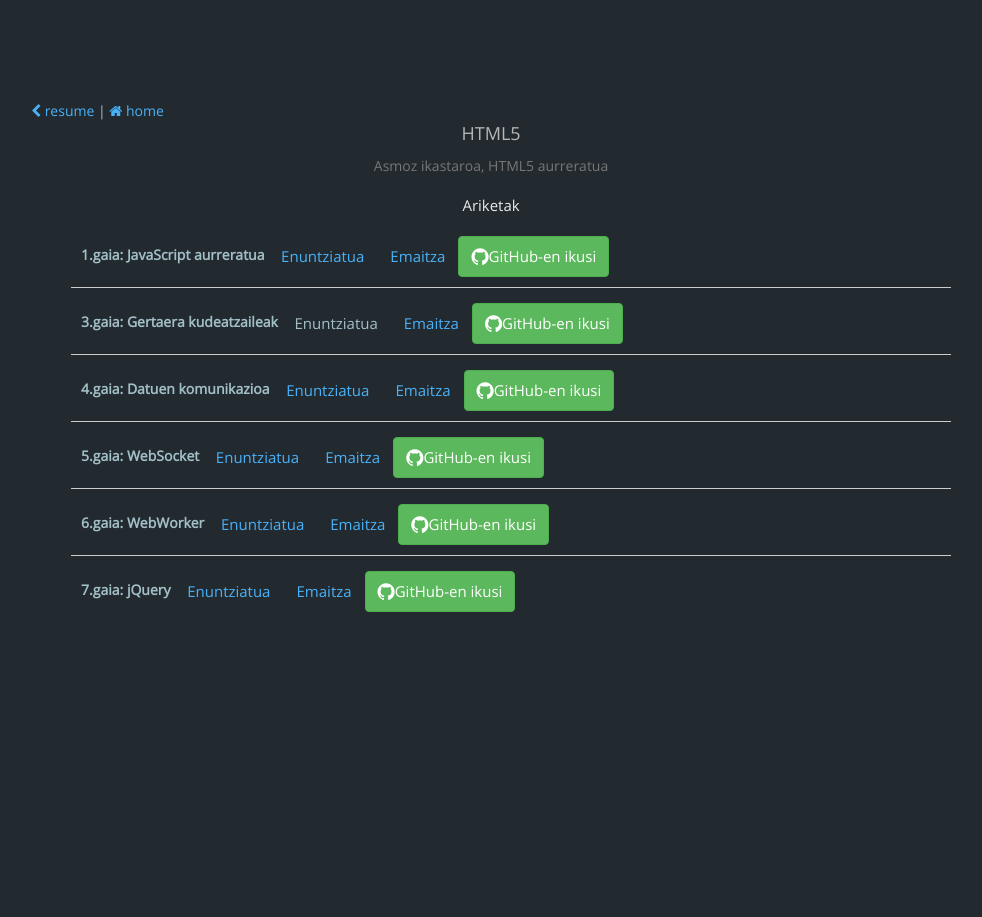
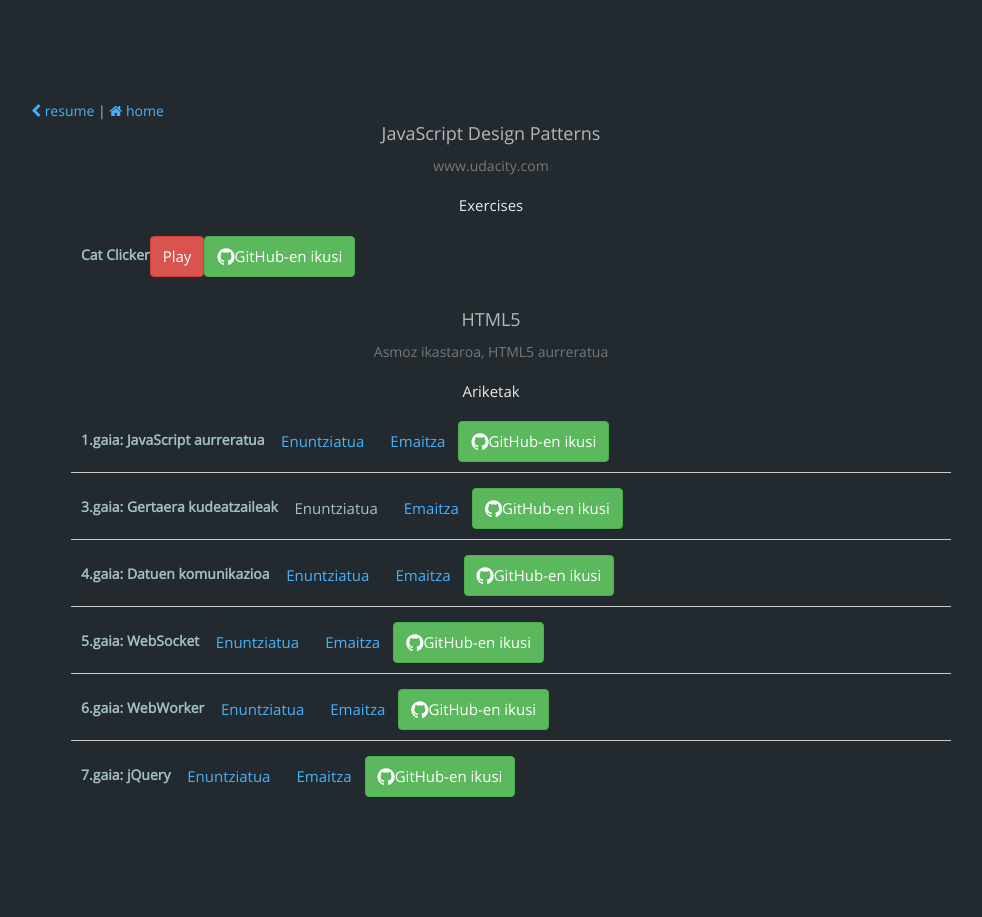
Before and after one commit to Bingentzio/bingentzio.github.io, a Jekyll site: the page built from code.html, in a window 1280 px wide. Shown: the whole page, without its empty margins (149-1131 px from the left). Built offline with Jekyll 4.4.1, drawn with Linux system fonts in a browser that asks for light colours; nearby versions of some CDN libraries; comment, search, counter and statistics services are not loaded.

Commit message:
aldaketak

```diff
--- a/code.html
+++ b/code.html
@@ -6,6 +6,16 @@
 <a href="{{ "/resume" | prepend:site.baseurl }}"><i class="fa fa-chevron-left"></i> resume</a> |
 <a href="{{ '/' | prepend: site.baseurl | replace: '//', '/' }}"><i class="fa fa-home"></i> home</a>
 <br/>
+<div class="text-center">
+  <h3>JavaScript Design Patterns</h3>
+    <p class="text-muted">www.udacity.com</p>
+    <h4>Exercises</h4>
+</div>
+<div>
+  <ul id="gaia">
+    <li id="gaia"><ul id="menu"><b>Cat Clicker</b></li><a class="btn btn-danger"href="/kodea/JavaScript_Design_Patterns/exercise1/CatClicker.html" target="_blank">Play</a><li><a href="https://github.com/Bingentzio/bingentzio.github.io/tree/master/kodea/JavaScript_Design_Patterns/exercise1" target="_blank" class="btn btn-success"><i class="fa fa-github fa-lg"></i>GitHub-en ikusi</a></li></ul></li>
+    </ul>
+</div>
 <div class="text-center">
   <h3>HTML5</h3>
     <p class="text-muted">Asmoz ikastaroa, HTML5 aurreratua</p>
@@ -21,7 +31,3 @@
       <li id="gaia"><ul id="menu"><li><b>7.gaia: jQuery </b><li><li class="btn"><a href="/kodea/HTML5_aurreratua_ariketak/7.gaia/7_jquery_ariketa_praktikoa.pdf" target="_blank">Enuntziatua</a></li><li class="btn"><a href="/kodea/HTML5_aurreratua_ariketak/7.gaia/7_damakdnd/damakdnd.html" target="_blank">Emaitza</a></li><li><a href="https://github.com/Bingentzio/bingentzio.github.io/tree/master/kodea/HTML5_aurreratua_ariketak/7.gaia" target="_blank" class="btn btn-success"><i class="fa fa-github fa-lg"></i>GitHub-en ikusi</a></li></ul></li>
     </ul>
 </div>
-<div class="text-center">
-  <h3></h3>
-    <p class="text-muted"></p>
-</div>
```
